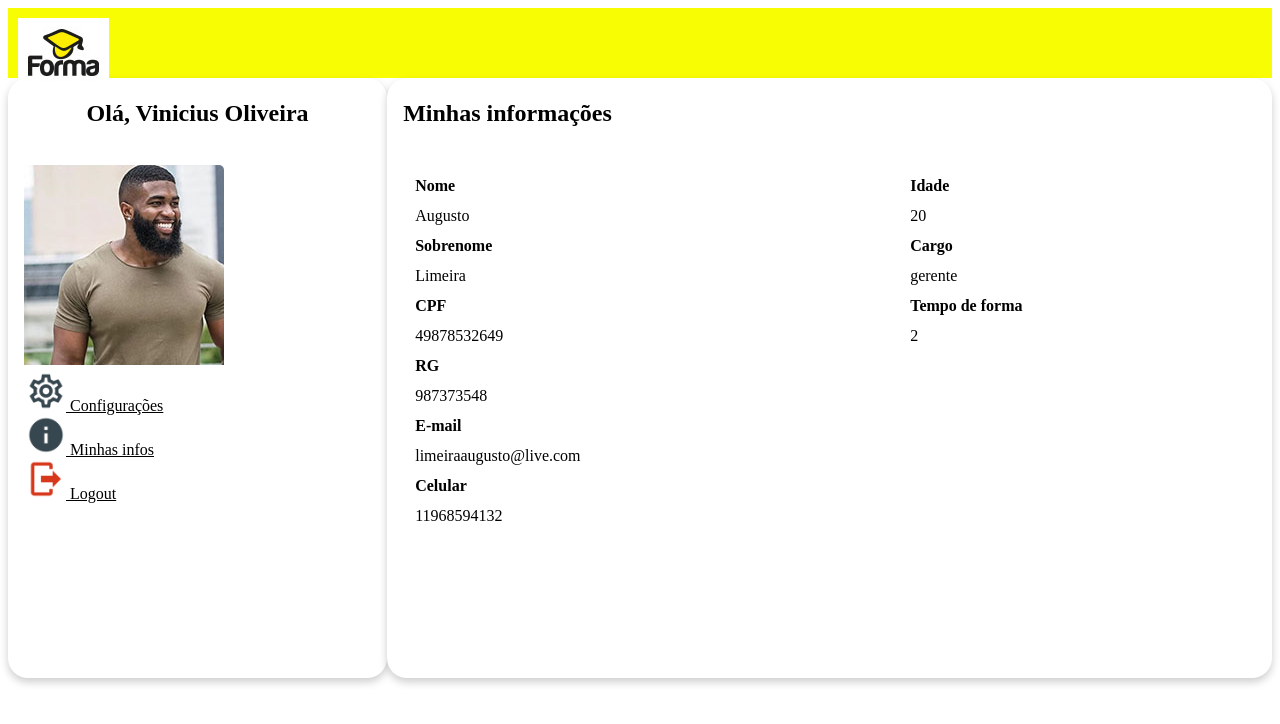
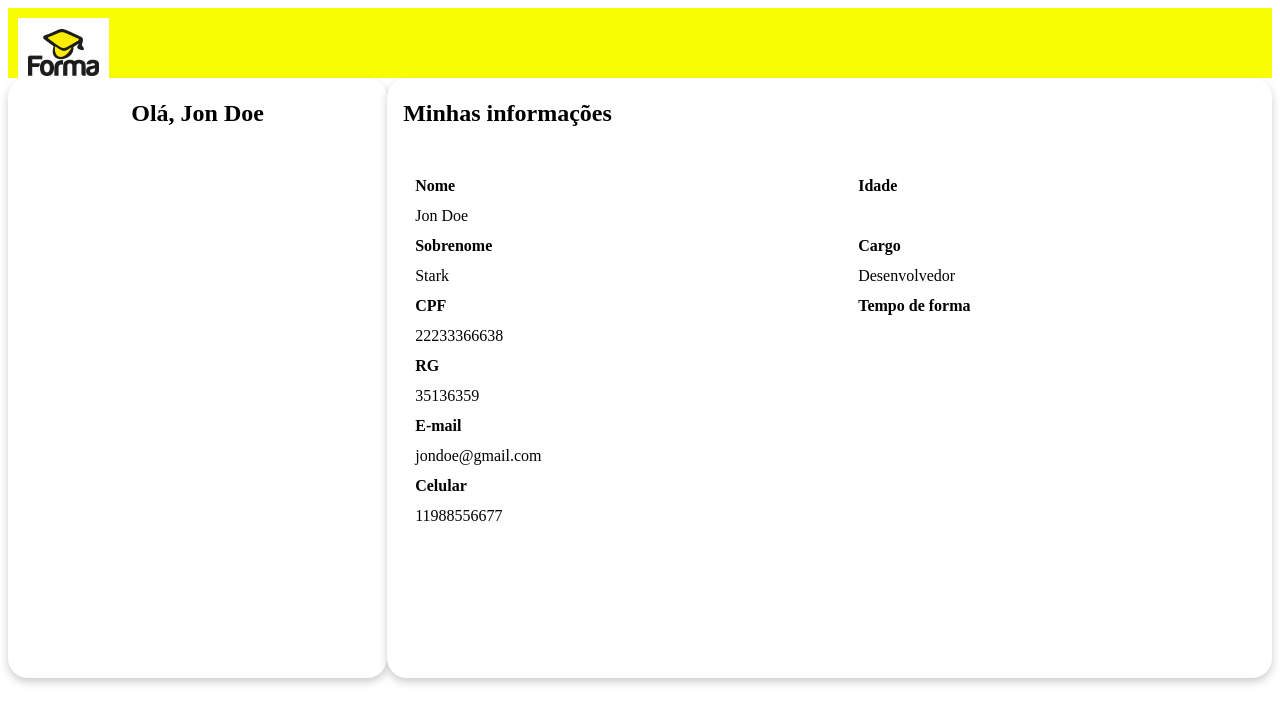
Before and after one commit to Vicevini/Widowmaker, an Angular app: page /dadosuser in a window 1280 px wide. Shown: the top 724 px of the page. Built offline with nearby package versions, Linux system fonts and the light colour scheme; data requests are answered from the project's data file.

Commit message:
Consumindo API

```diff
--- a/src/app/app.module.ts
+++ b/src/app/app.module.ts
@@ -1,6 +1,7 @@
 import { BrowserModule } from '@angular/platform-browser';
 import { NgModule } from '@angular/core';
 import { Routes, RouterModule } from '@angular/router';
+import { HttpClientModule } from '@angular/common/http';
 
 import { AppRoutingModule } from './app-routing.module';
 import { AppComponent } from './app.component';
@@ -12,6 +13,8 @@ import { ResumouserComponent } from './resumouser/resumouser.component';
 // Importando o módulo de formulários reativos do angular
 import { ReactiveFormsModule } from '@angular/forms';
 
+import { DadosService } from './dados.service';
+
 @NgModule({
   declarations: [
     AppComponent,
@@ -22,12 +25,13 @@ import { ReactiveFormsModule } from '@angular/forms';
   ],
   imports: [
     BrowserModule,
+    HttpClientModule,
     AppRoutingModule,
     RouterModule.forRoot([]),
     // Adicionando o módulo de formulários reativos no módulo da nossa aplicação
     ReactiveFormsModule
   ],
-  providers: [],
+  providers: [ DadosService ],
   bootstrap: [AppComponent]
 })
 export class AppModule { }
--- /dev/null
+++ b/src/app/dados.service.ts
@@ -0,0 +1,17 @@
+import { Injectable } from '@angular/core';
+import { HttpClient } from '@angular/common/http';
+
+@Injectable({
+  providedIn: 'root'
+})
+export class DadosService {
+
+  // dadosURL = 'https://4d084eed-6895-49c1-b8a7-dc28c5f032a9.mock.pstmn.io/usuarios';
+   dadosURL = 'http://localhost:3000/usuario';
+
+  constructor(private http: HttpClient) { }
+
+  listar(){
+    return this.http.get<any[]>(`${this.dadosURL}`);
+  }
+}
--- a/src/app/dadosuser/dadosuser.component.html
+++ b/src/app/dadosuser/dadosuser.component.html
@@ -12,7 +12,7 @@
                     <td> <b>Idade </b></td>
                 </tr>
                 <tr>
-                    <td>{{detalhe.name}}</td>
+                    <td>{{detalhe.nome}}</td>
                     <td>{{detalhe.idade}}</td>
                 </tr>
 
--- a/src/app/dadosuser/dadosuser.component.ts
+++ b/src/app/dadosuser/dadosuser.component.ts
@@ -1,5 +1,6 @@
 import { Component, OnInit } from '@angular/core';
 import { DetalhesUsuario } from '../../shared/models/detalhesusuario';
+import { DadosService } from '../dados.service';
 
 @Component({
   selector: 'app-dadosuser',
@@ -8,25 +9,19 @@ import { DetalhesUsuario } from '../../shared/models/detalhesusuario';
 })
 export class DadosuserComponent implements OnInit {
 
-  detalhe:DetalhesUsuario[];
-  constructor() { }
+  detalhe: Array<any>;
+
+
+  constructor(private dadosService: DadosService) { }
+
 
   ngOnInit() {
-    this.getDetalhesUsuario();
+    this.listar();
   }
 
-  getDetalhesUsuario(){
-    this.detalhe=[{
-      name : 'Augusto',
-      sobrenome : 'Limeira',
-      cpf : '49878532649',
-      rg : '987373548',
-      email : 'limeiraaugusto@live.com',
-      celular : '11968594132',
-      idade : '20',
-      cargo : 'gerente',
-      temposervico : '2'
-    },
-    ]
+
+
+  listar() {
+    this.dadosService.listar().subscribe(infos => this.detalhe = infos);
   }
 }
--- a/src/app/formulario/formulario.component.html
+++ b/src/app/formulario/formulario.component.html
@@ -8,10 +8,10 @@
 
             <div class="container">
                 <label for="email"><b>Email:</b></label><br>
-                <input type="email" id="email" placeholder="Insira seu e-mail" name="email" required formControlName="email"><br>
+                <input type="email" id="email" required placeholder="Insira seu e-mail" name="email" formControlName="email"><br>
 
                 <label for="pwd"><b>Senha:</b></label><br>
-                <input type="password" id="password" placeholder="Insira sua senha" name="Senha" required formControlName="senha"><br><br>
+                <input type="password" id="password" required placeholder="Insira sua senha" name="Senha" formControlName="senha"><br><br>
 
                 <button type="submit" routerLink="/dadosuser/">Entrar</button>
             </div>
--- a/src/app/header/header.component.html
+++ b/src/app/header/header.component.html
@@ -1,3 +1,3 @@
 <header>
-    <a href="login.html"><img src="../../assets/img/logo.jpg" alt=""></a>
+    <a href=""><img src="../../assets/img/logo.jpg" alt=""></a>
 </header>
--- a/src/app/resumouser/resumouser.component.html
+++ b/src/app/resumouser/resumouser.component.html
@@ -1,10 +1,10 @@
-<div id="conteudo-left" class="card">
+<div id="conteudo-left" class="card" *ngFor="let detalhe of detalhe">
 
     <div class="painel-user">
 
-        <h2> Olá, Vinicius Oliveira </h2> <br>
-        <div class="painel-img">
-            <img src="../../assets/img/depo2.jpg" alt="Avatar"> <br>
+        <h2> Olá, {{detalhe.nome}} </h2> <br>
+        <div class="painel-img" *ngFor="let imagem of foto">
+            <img [src]="imagem.foto[0].url" alt="Avatar"> <br>
 
 
             <div class="painel-content">
--- a/src/app/resumouser/resumouser.component.ts
+++ b/src/app/resumouser/resumouser.component.ts
@@ -1,4 +1,5 @@
 import { Component, OnInit } from '@angular/core';
+import { DadosService } from '../dados.service';
 
 @Component({
   selector: 'app-resumouser',
@@ -7,9 +8,14 @@ import { Component, OnInit } from '@angular/core';
 })
 export class ResumouserComponent implements OnInit {
 
-  constructor() { }
+  detalhe: Array<any>;
+  constructor(private dadosService: DadosService) { }
 
   ngOnInit(): void {
+    this.listar();
   }
 
+  listar() {
+    this.dadosService.listar().subscribe(infos => this.detalhe = infos);
+  }
 }
--- /dev/null
+++ b/src/assets/data/db.json
@@ -0,0 +1,14 @@
+{
+    "usuario": [{
+        "nome": "Jon Doe",
+        "sobrenome": "Stark",
+        "dtNascimento": "13/03/1996",
+        "cargo": "Desenvolvedor",
+        "cpf": "22233366638",
+        "rg": "35136359",
+        "email": "jondoe@gmail.com",
+        "dataAdmissao": "31/05/2001",
+        "foto": "https://i.ytimg.com/vi/YttPJlBFG-c/hqdefault.jpg",
+        "celular": "11988556677"
+    }]
+}
--- a/src/shared/models/detalhesusuario.ts
+++ b/src/shared/models/detalhesusuario.ts
@@ -1,5 +1,5 @@
 export class DetalhesUsuario{
-  public name: string;
+  public nome: string;
   public sobrenome: string;
   public cpf: string;
   public rg: string;
```
Also changed, not shown: 1 other file (tests, documents, lock files or other folders).
